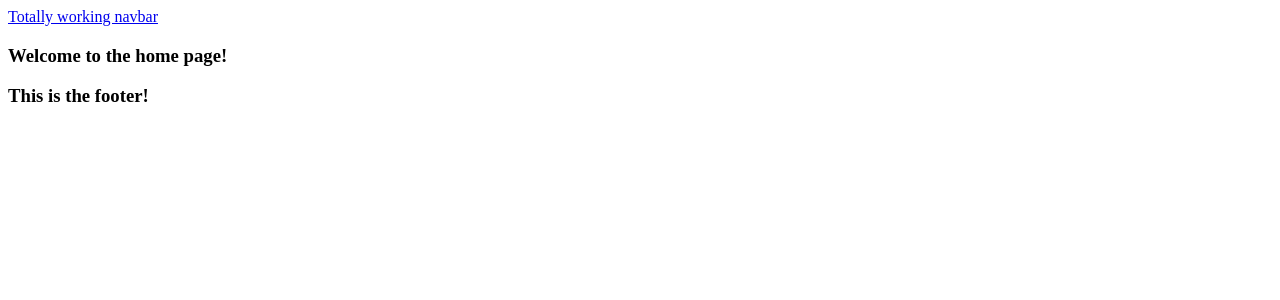
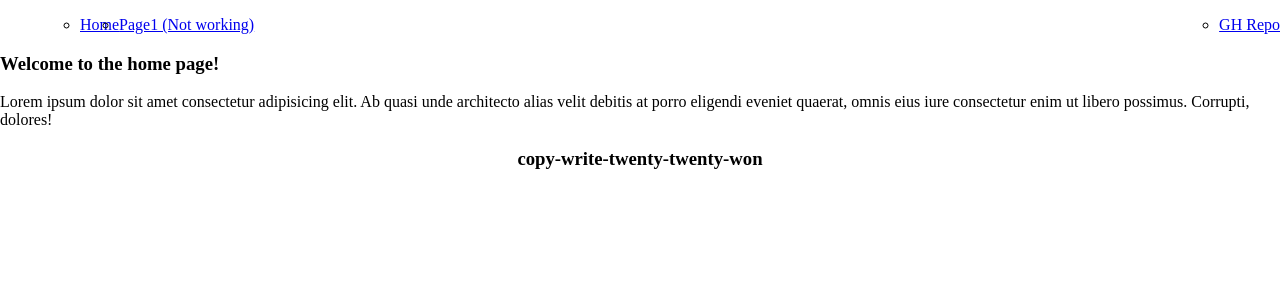
Before and after one commit to alexandershearer/SPD_1.3_PPC_Project, a Flask app: page / in a window 1280 px wide. Shown: the top 300 px of the page. Run offline with Flask 2, Linux system fonts and the light colour scheme.

Commit message:
+navbarFrame, +footerFrame, +bodyFrame
just fill her out

```diff
--- /dev/null
+++ b/static/styles/base.css
@@ -0,0 +1,3 @@
+body {
+    margin: 0;
+}
--- /dev/null
+++ b/static/styles/footer.css
@@ -0,0 +1,3 @@
+.footer {
+    text-align: center;
+}
--- /dev/null
+++ b/static/styles/navbar.css
@@ -0,0 +1,9 @@
+.navbar {
+    display: flex;
+    flex-direction: row;
+    justify-content: space-between;
+}
+.navLeft, .navRight {
+    display: flex;
+    flex-direction: row;
+}
--- a/templates/base.html
+++ b/templates/base.html
@@ -6,13 +6,22 @@
     <title>
         {% block title %}
             <!-- Title goes here -->
+            No Title
         {% endblock %}
     </title>
+    <!-- Included Head Stuff -->
+    <link rel="stylesheet" href="/static/styles/base.css">
+    <link rel='stylesheet' href='/static/styles/navbar.css'>
+    <link rel='stylesheet' href='/static/styles/footer.css'>
+    {% block head %}
+        <!-- Head goes here -->
+    {% endblock %}
 </head>
 <body>
     <main>
         {% block navbar %}
             <!-- Navbar goes here -->
+            {% include 'navbar.html' %}
         {% endblock %}
         {% block content %}
             <!-- Content goes here -->
@@ -21,6 +30,7 @@
     <footer>
         {% block footer %}
             <!-- Footer goes here -->
+            {% include 'footer.html' %}
         {% endblock %}
     </footer>
 </body>
--- /dev/null
+++ b/templates/footer.html
@@ -0,0 +1 @@
+<h3 class='footer'>copy-write-twenty-twenty-won</h3>
--- a/templates/home.html
+++ b/templates/home.html
@@ -2,12 +2,7 @@
     {% block title %}
         Home page
     {% endblock %}
-    {% block navbar %}
-        <a href="/">Totally working navbar</a>
-    {% endblock %}
     {% block content %}
         <h3>Welcome to the home page!</h3>
+        <p>Lorem ipsum dolor sit amet consectetur adipisicing elit. Ab quasi unde architecto alias velit debitis at porro eligendi eveniet quaerat, omnis eius iure consectetur enim ut libero possimus. Corrupti, dolores!</p>
     {% endblock %}
-    {% block footer %}
-        <h3>This is the footer!</h3>
-    {% endblock %}
--- /dev/null
+++ b/templates/navbar.html
@@ -0,0 +1,9 @@
+<ul class='navbar'>
+    <ul class='navLeft'>
+        <li><a href="/">Home</a></li>
+        <li><a href="/">Page1 (Not working)</a></li>
+    </ul>
+    <ul class='navRight'>
+        <li><a href="https://github.com/alexandershearer/FEW_1.3_PPC_Project/branches">GH Repo</a></li>
+    </ul>
+</ul>
```
